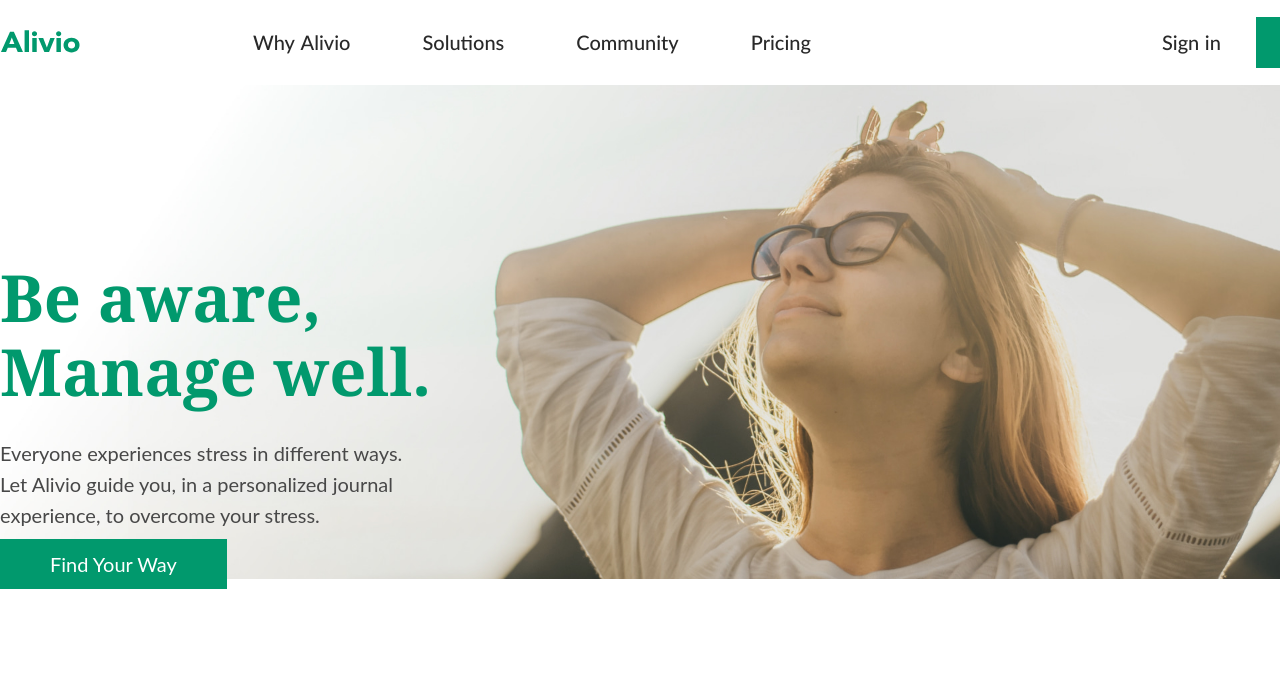
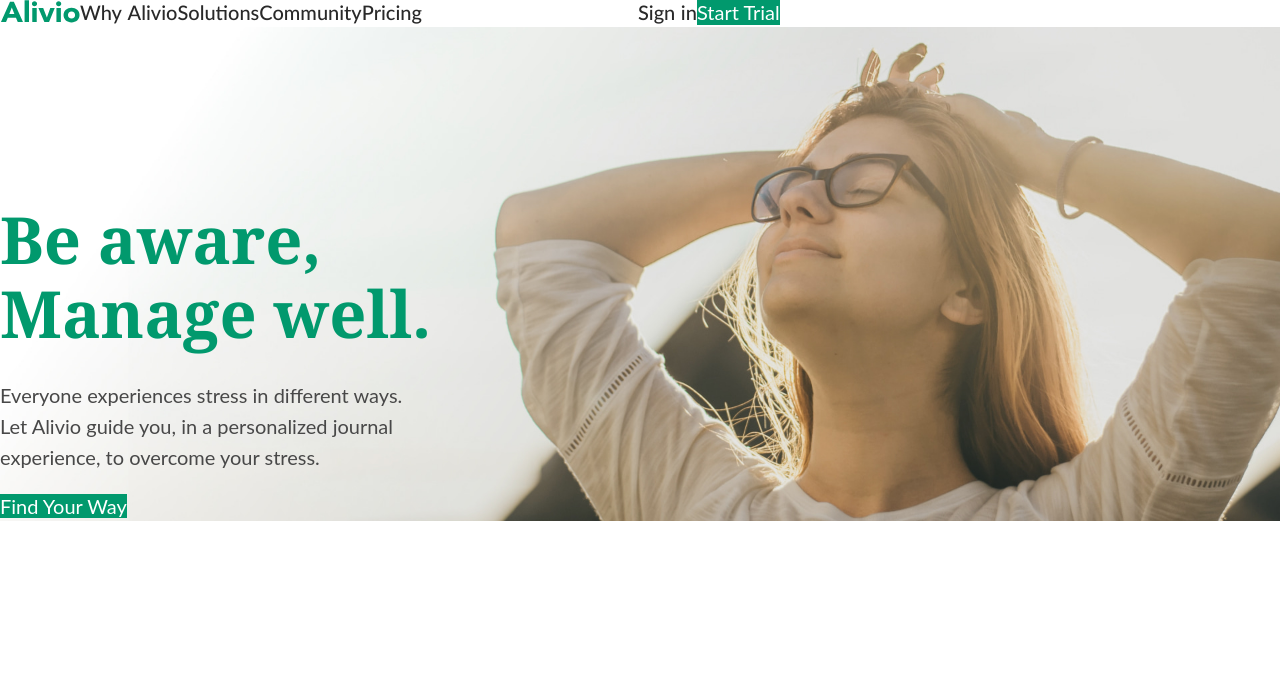
Before and after one commit to gr-sv/Alivio, a plain HTML site: page index.html in a window 1280 px wide. Shown: the top 687 px of the page. Drawn offline with Linux system fonts and the light colour scheme; a web font is replaced by a local one.

Commit message:
Delete margins and paddings in navigation, change width

```diff
--- a/styles/styles.css
+++ b/styles/styles.css
@@ -59,7 +59,6 @@ body {
 }
 
 .button {
-    padding: 13px 50px;
 	font-weight: 400;
 	font-size: 20px;
 	line-height: 25px;
@@ -89,7 +88,7 @@ body {
 
 .navigation {
 	display: flex;
-	width: 1440px;
+	width: 1400px;
 	margin: 0 auto;
 	background-color: #FFFFFF;
 }
@@ -103,20 +102,12 @@ body {
     list-style-type: none;
 }
 
-.navigation-item {
-    margin-top: 17px;
-    margin-right: 72px;
-    margin-bottom: 17px;
-}
-
 .navigation-user {
 	max-width: 278px;
-	margin-left: auto;
 }
 
 .navigation-link {
     display: block;
-    padding: 13px 0;
 	font-weight: 500;
 	line-height: 24px;
 	color: #292929;
@@ -125,25 +116,7 @@ body {
 	text-decoration: none;
 }
 
-.navigation-item:nth-child(4n) {
-    margin-right: 0;
-}
-
-.logo-link {
-    margin-top: 17px;
-	margin-right: 173px;
-}
-
-.navigation-user .navigation-item {
-    margin-right: 35px;
-}
-
-.navigation-user .navigation-item:nth-child(2n) {
-    margin-right: 0;
-}
-
 .navigation-button {
-    padding: 13px 50px;
 	font-weight: 400;
 	line-height: 25px;
 	color: #FFFFFF;
```
